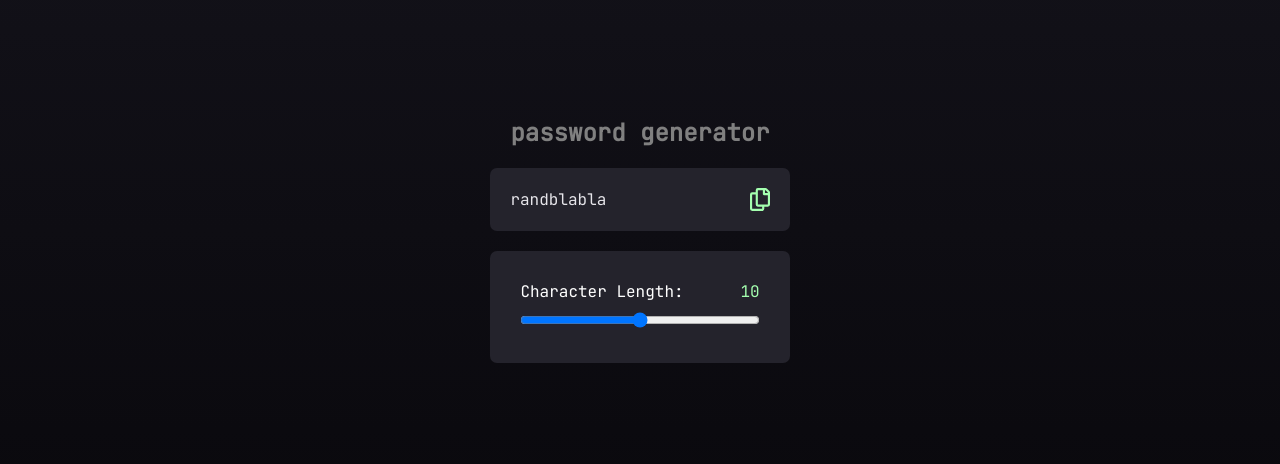
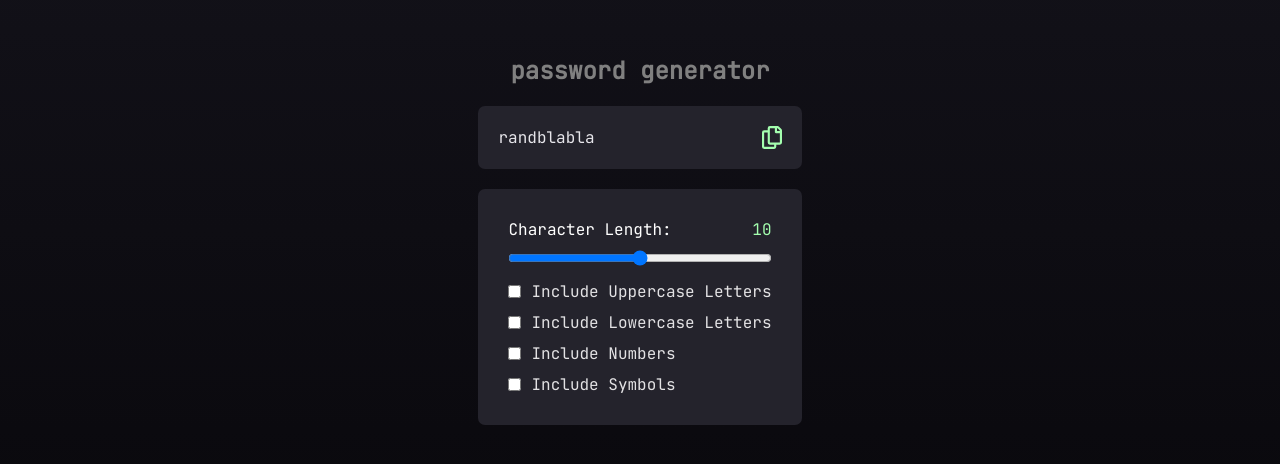
Before and after one commit to astarta16/password-generator, a React (Vite) app: page / in a window 1280 px wide. Shown: the part 170-634 px from the top of the page. Built offline with nearby package versions, Linux system fonts and the light colour scheme.

Commit message:
add checkbox

```diff
--- a/src/App.jsx
+++ b/src/App.jsx
@@ -30,9 +30,7 @@ const Card = styled.div`
 
 const SecondCard = styled.div`
   width: 100%;
-
   background-color: #24232c;
-
   border-radius: 7px;
   padding: 30px;
 `;
@@ -60,7 +58,27 @@ const RangeInputLabel = styled.label`
 const RangeInput = styled.input`
   width: 100%;
   margin-top: 10px;
-  color: #8bf15c;
+`;
+
+const RangeValue = styled.p`
+  color: #a4ffaf;
+`;
+
+const CheckboxContainer = styled.div`
+  display: flex;
+  align-items: center;
+  color: #e6e5ea;
+  margin-top: 10px;
+`;
+
+const CheckboxInput = styled.input`
+  margin-right: 10px;
+
+  cursor: pointer;
+`;
+
+const CheckboxLabel = styled.label`
+  color: #e3e2e4;
 `;
 
 function App() {
@@ -77,7 +95,7 @@ function App() {
         <SecondCard>
           <RangeInputContainer>
             <RangeInputLabel>Character Length:</RangeInputLabel>
-            <p style={{ color: "#a4ffaf" }}>{rangeValue}</p>
+            <RangeValue>{rangeValue}</RangeValue>
           </RangeInputContainer>
           <RangeInput
             type="range"
@@ -86,6 +104,29 @@ function App() {
             value={rangeValue}
             onChange={(event) => setRangeValue(event.target.value)}
           />
+          <CheckboxContainer>
+            <CheckboxInput type="checkbox" />
+            <CheckboxLabel htmlFor="uppercase">
+              Include Uppercase Letters
+            </CheckboxLabel>
+          </CheckboxContainer>
+
+          <CheckboxContainer>
+            <CheckboxInput type="checkbox" />
+            <CheckboxLabel htmlFor="lowercase">
+              Include Lowercase Letters
+            </CheckboxLabel>
+          </CheckboxContainer>
+
+          <CheckboxContainer>
+            <CheckboxInput type="checkbox" />
+            <CheckboxLabel htmlFor="numbers">Include Numbers</CheckboxLabel>
+          </CheckboxContainer>
+
+          <CheckboxContainer>
+            <CheckboxInput type="checkbox" />
+            <CheckboxLabel htmlFor="symbols">Include Symbols</CheckboxLabel>
+          </CheckboxContainer>
         </SecondCard>
       </CardContainer>
     </div>
```
